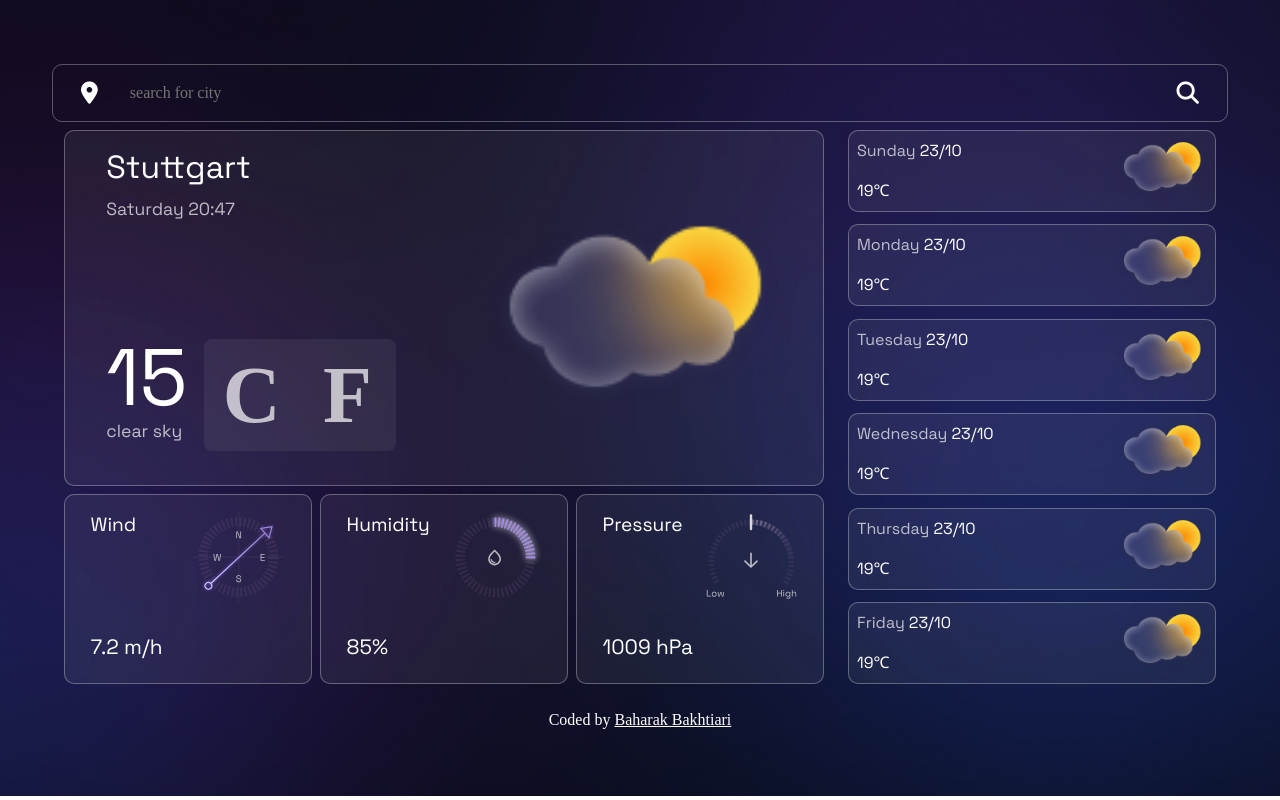
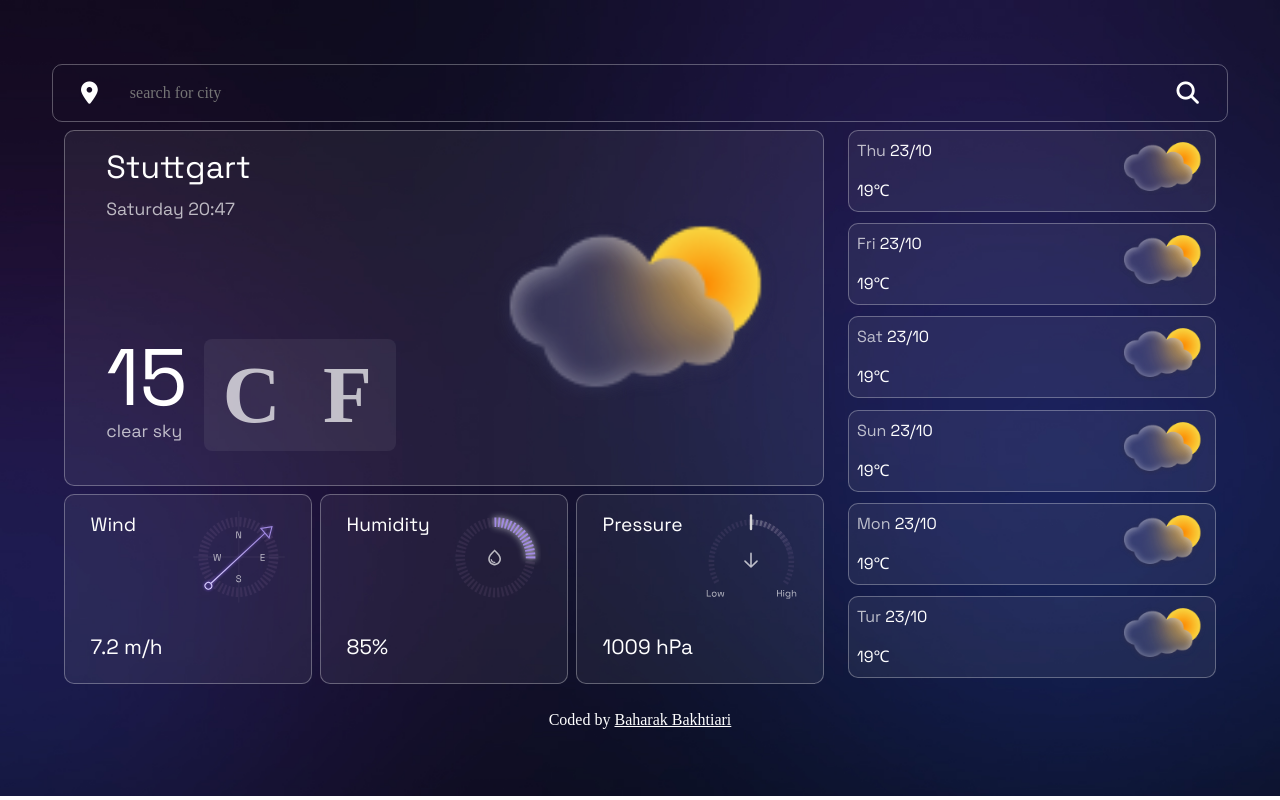
Before and after one commit to The-little-spring/Weather-App, a plain HTML site: page index.html in a window 1280 px wide. Drawn offline with nearby package versions, Linux system fonts and the light colour scheme; no server answers; a web font is replaced by a local one.

Commit message:
display forecast with JS template

```diff
--- a/index.html
+++ b/index.html
@@ -99,50 +99,7 @@
             </div>
           </div>
         </div>
-        <div class="col-4 next-days">
-          <div class="next-day">
-            <div class="next-description">
-              <p class="date">Sunday<span> 23/10</span></p>
-              <p class="temp-prediction">19℃</p>
-            </div>
-            <img src="images/f03d.png" alt="prediction-image" />
-          </div>
-          <div class="next-day">
-            <div class="next-description">
-              <p class="date">Monday<span> 23/10</span></p>
-              <p class="temp-prediction">19℃</p>
-            </div>
-            <img src="images/f03d.png" alt="prediction-image" />
-          </div>
-          <div class="next-day">
-            <div class="next-description">
-              <p class="date">Tuesday<span> 23/10</span></p>
-              <p class="temp-prediction">19℃</p>
-            </div>
-            <img src="images/f03d.png" alt="prediction-image" />
-          </div>
-          <div class="next-day">
-            <div class="next-description">
-              <p class="date">Wednesday<span> 23/10</span></p>
-              <p class="temp-prediction">19℃</p>
-            </div>
-            <img src="images/f03d.png" alt="prediction-image" />
-          </div>
-          <div class="next-day">
-            <div class="next-description">
-              <p class="date">Thursday<span> 23/10</span></p>
-              <p class="temp-prediction">19℃</p>
-            </div>
-            <img src="images/f03d.png" alt="prediction-image" />
-          </div>
-          <div class="next-day">
-            <div class="next-description">
-              <p class="date">Friday<span> 23/10</span></p>
-              <p class="temp-prediction">19℃</p>
-            </div>
-            <img src="images/f03d.png" alt="prediction-image" />
-          </div>
-        </div>
+        <div class="col-4" id="forecast"></div>
       </div>
       <p class="writer">
         Coded by
--- a/src/index.js
+++ b/src/index.js
@@ -105,6 +105,31 @@ function convertToCelsius(event) {
   temperatureElement.innerHTML = `${temperature}°`;
 }
 
+//forecast
+
+function showForecast() {
+  let forecastElement = document.querySelector("#forecast");
+  let days = ["Thu", "Fri", "Sat", "Sun", "Mon", "Tur"];
+
+  let forecastHTML = `<div class="forecast">`;
+  days.forEach(function (day) {
+    forecastHTML =
+      forecastHTML +
+      `
+      <div class="each-day">
+        <div class="each-description">
+          <p class="date">${day}<span> 23/10</span></p>
+          <p class="temp-prediction">19℃</p>
+        </div>
+          <img src="images/f03d.png" alt="prediction-image" />
+      </div>
+  `;
+  });
+
+  forecastHTML = forecastHTML + `</div>`;
+  forecastElement.innerHTML = forecastHTML;
+}
+
 let form = document.querySelector(".input-container");
 form.addEventListener("submit", getSubmit);
 
@@ -123,3 +148,4 @@ let celsiusLink = document.querySelector(".celsius");
 celsiusLink.addEventListener("click", convertToCelsius);
 
 search("Stuttgart");
+showForecast();
--- a/src/styles.css
+++ b/src/styles.css
@@ -211,14 +211,14 @@ body {
   align-self: flex-start;
 }
 
-.next-days {
+.forecast {
   display: flex;
   flex-direction: column;
   justify-content: space-between;
-  gap: 0.5rem;
+  gap: 0.7rem;
 }
 
-.next-day {
+.each-day {
   border: var(--border);
   border-radius: 10px;
   display: flex;
@@ -230,15 +230,15 @@ body {
   transition: all 0.25s linear;
 }
 
-.next-day:hover {
+.each-day:hover {
   background-color: rgba(255, 255, 255, 0.144);
 }
 
-.next-day img {
+.each-day img {
   height: 3.5rem;
 }
 
-.next-description {
+.each-description {
   margin-bottom: 0;
 }
 
```
